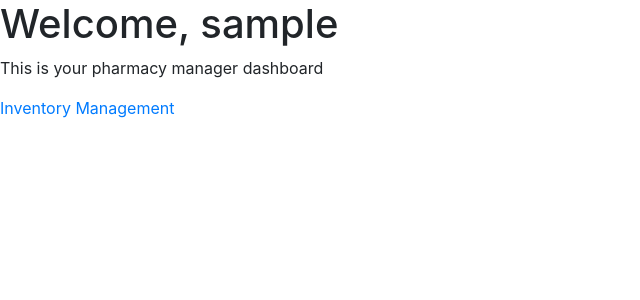
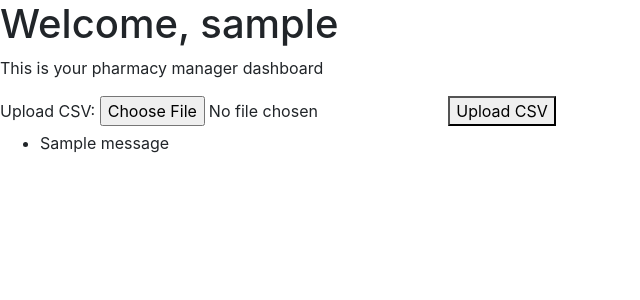
Before and after one commit to CougarBellinger/SFWE403-503-Project, a Django app: page /pharmacymanager/manager_home/ in a window 1280 px wide. Shown: the part 56-356 px from the top of the page, without its empty margins (0-640 px from the left). Run offline with Django 4.2, Linux system fonts and the light colour scheme; a user stored in the database is signed in; tables that the repository leaves empty hold one stand-in row (values such as "Sample post"); one stand-in notice (Sample message) is shown; parts of the project's set-up code (start-up, migrations or seed data) failed here and were passed over; some libraries are stand-ins or nearby versions.

Commit message:
views.py in users and pharmacy_manager changes, html moved from user to phoarmacy_manager app

```diff
--- a/MyPharma/pharmacy_manager/templates/manager_home.html
+++ b/MyPharma/pharmacy_manager/templates/manager_home.html
@@ -3,6 +3,20 @@
 {% block content %}
 <h1>Welcome, {{ user.username }}</h1>
 <p>This is your pharmacy manager dashboard</p>
-<a href="{% url 'order_page' %}"> Inventory Management </a>
+
+<form method="POST" enctype="multipart/form-data">
+    {% csrf_token %}
+    <label for="csv_file">Upload CSV:</label>
+    <input type="file" name="csv_file" accept=".csv" required>
+    <button type="submit">Upload CSV</button>
+</form>
+
+{% if messages %}
+<ul>
+    {% for message in messages %}
+    <li>{{ message }}</li>
+    {% endfor %}
+</ul>
+{% endif %}
 
 {% endblock %}
--- a/MyPharma/pharmacy_manager/views.py
+++ b/MyPharma/pharmacy_manager/views.py
@@ -1,25 +1,73 @@
-import sys
+import csv
 
-sys.path.append('..')
+from io import TextIOWrapper
+from datetime import datetime
 
-from django.contrib.auth.forms import PasswordChangeForm
 from django.shortcuts import render, redirect
 from django.contrib import messages
 from django.contrib.auth import authenticate, login, logout, update_session_auth_hash
-from django.contrib.auth.forms import AuthenticationForm
+from django.contrib.auth.forms import AuthenticationForm, PasswordChangeForm
 from django.contrib.auth.decorators import login_required
 from django.contrib.auth.hashers import make_password
 
-
-from users.forms import CustomUser
-from users.models import PharmacyManager,PharmacyTechnician,Pharmacist,Cashier,GeneralUser
-from users.forms import CustomUser, FirstPasswordChangeForm
-from django.contrib.auth import update_session_auth_hash
-
+from users.forms import *
+from users.models import *
+from users.decorators import *
 
 @login_required
 def manager_home(request):
-    return render(request, 'manager_home.html')
+    # list of low stock medications
+    low_medications = Medications.objects.filter(tablet_count__lt= 120) # filter DB for tablet_count < 120
+
+
+    #list of expiring and expiring soon medications
+    #current_date = datetime.date.today()
+
+   # if (current_date - expiration_date)
+
+    expired_medications = Medications.objects.filter(is_expired=True)
+    expiring_soon_medications = Medications.objects.filter(is_expiring_soon=True)
+
+    context = {'expired_medications': expired_medications, 'expiring_soon_medications': expiring_soon_medications, 'low_medications': low_medications, } # passes dynamic data to template
+
+    if request.method == 'POST':
+        form = CSVUploadForm(request.POST, request.FILES)
+        if form.is_valid():
+            csv_file = TextIOWrapper(request.FILES['csv_file'].file, encoding='utf-8')
+            reader = csv.DictReader(csv_file)
+
+            for row in reader:
+                # Check for missing fields
+                name = row.get('Name')
+                amount = row.get('Amount')
+                exp_date = row.get('ExpDate')
+
+                if not name or not amount or not exp_date:
+                    messages.error(request, f"Error: Missing required field(s) in row: {row}")
+                    continue
+
+                try:
+                    expiration_date = datetime.strptime(exp_date, '%m/%d/%Y').date()
+
+                    # Create Medications entry
+                    Medications.objects.create(
+                        name=name,
+                        expiration_date=expiration_date,
+                        tablet_count=int(amount)  # Convert amount to integer
+                    )
+                except ValueError as ve:
+                    messages.error(request, f"Error processing row {row}: {ve}")
+                except Exception as e:
+                    messages.error(request, f"Error processing row {row}: {e}")
+                    continue
+
+            messages.success(request, "Medications successfully uploaded.")
+            return redirect('manager_home')
+    else:
+        form = CSVUploadForm()
+
+    return render(request, 'manager_home.html', {'form': form})
+
 
 @login_required
 def order_page(request):
```
Also changed, not shown: MyPharma/users/views.py (+41 -41 lines).
